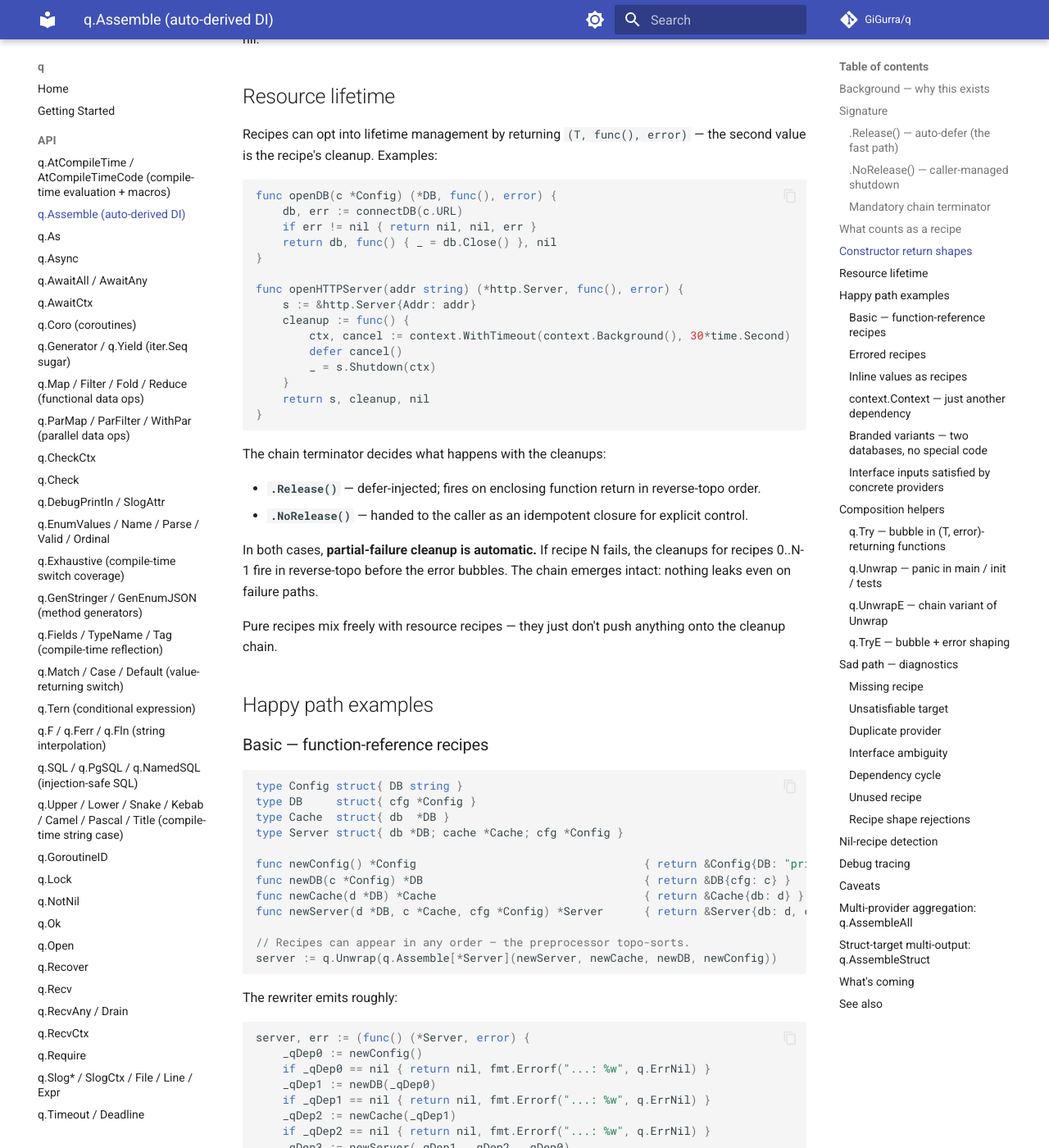
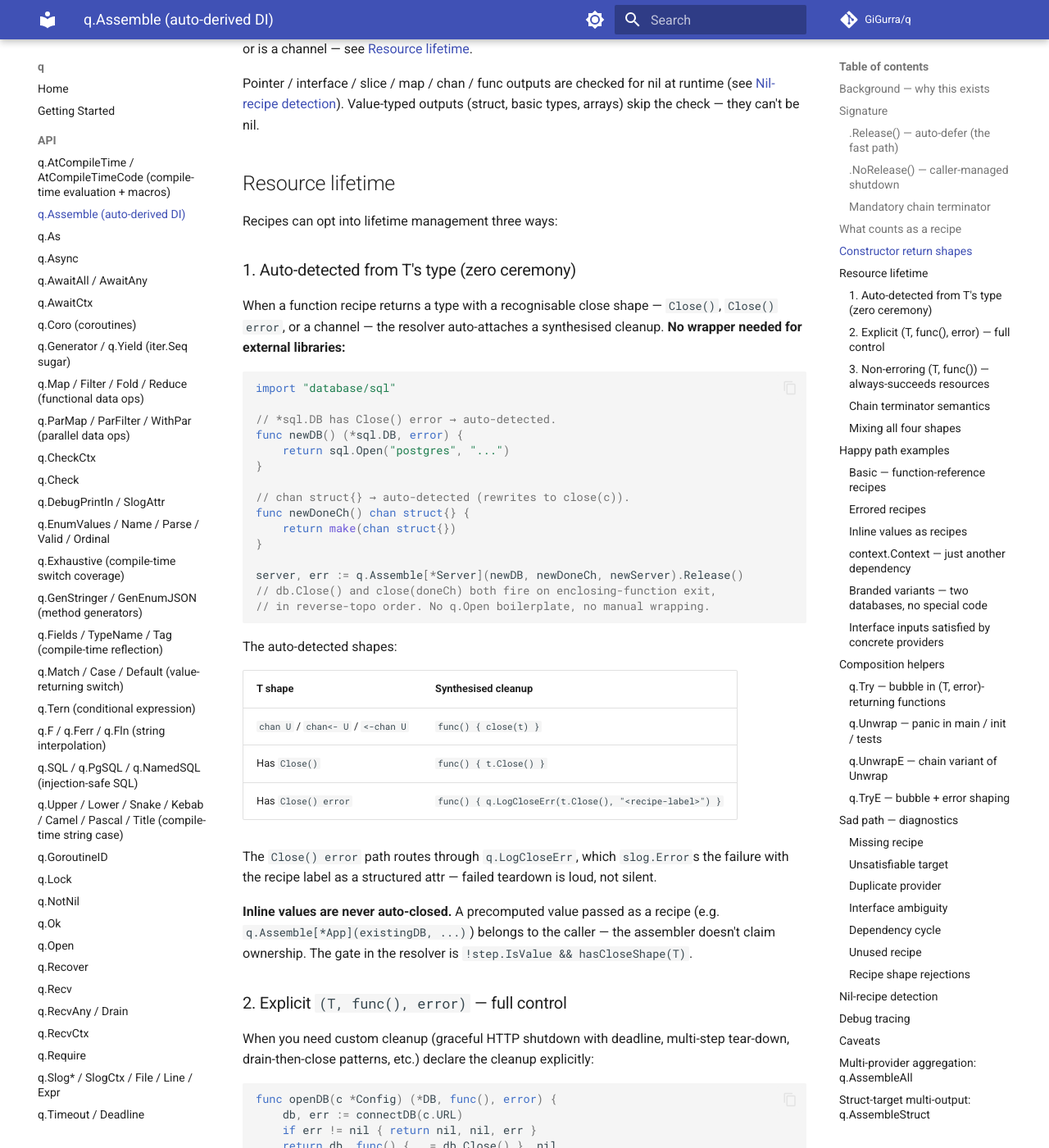
Before and after one commit to GiGurra/q, an MkDocs documentation site: the page built from docs/api/assemble.md, in a window 1280 px wide and 1400 px high, scrolled down 3068 px. Shown: the whole window at 82% size. Built offline with MkDocs 1.6.1 and Material for MkDocs 9.7.7, drawn with Linux system fonts in a browser that asks for light colours; comment, search, counter and statistics services are not loaded; some of the changed text lies outside the part shown.

Commit message:
docs(assemble): document auto-detect cleanup + (T, func()) recipe shape
Resource lifetime section now covers:
- Auto-detected cleanups from T's type (Close() / Close() error /
  channel) for function recipes — external libs participate without
  wrapping.
- Inline-value protection (never auto-closed; user-owned).
- LogCloseErr error-path semantics (slog, not silent).
- (T, func()) non-erroring resource recipe.
- Mixing all four recipe shapes in one assembly.

Constructor return shapes table updated to include the new (T, func())
form alongside (T, func(), error).

Co-Authored-By: Claude Opus 4.7 (1M context) <noreply@anthropic.com>

````diff
--- a/docs/api/assemble.md
+++ b/docs/api/assemble.md
@@ -93,15 +93,57 @@ NewX() Ifc                  // interface
 NewX() (X, error)           // value type with error path
 NewX() (*X, error)          // pointer with error path
 NewX() (Ifc, error)         // interface with error path
-NewX() (*X, func(), error)  // pointer resource recipe — explicit cleanup
+NewX() (*X, func())         // non-erroring resource — explicit cleanup, no error
+NewX() (Ifc, func())        // interface non-erroring resource
+NewX() (*X, func(), error)  // resource recipe — explicit cleanup with error path
 NewX() (Ifc, func(), error) // interface resource recipe — also valid
 ```
+
+Any of these can also gain auto-detected cleanup if T has a `Close()` / `Close() error` method or is a channel — see [Resource lifetime](#resource-lifetime).
 
 Pointer / interface / slice / map / chan / func outputs are checked for nil at runtime (see [Nil-recipe detection](#nil-recipe-detection)). Value-typed outputs (struct, basic types, arrays) skip the check — they can't be nil.
 
 ## Resource lifetime
 
-Recipes can opt into lifetime management by returning `(T, func(), error)` — the second value is the recipe's cleanup. Examples:
+Recipes can opt into lifetime management three ways:
+
+### 1. Auto-detected from T's type (zero ceremony)
+
+When a function recipe returns a type with a recognisable close shape — `Close()`, `Close() error`, or a channel — the resolver auto-attaches a synthesised cleanup. **No wrapper needed for external libraries:**
+
+```go
+import "database/sql"
+
+// *sql.DB has Close() error → auto-detected.
+func newDB() (*sql.DB, error) {
+    return sql.Open("postgres", "...")
+}
+
+// chan struct{} → auto-detected (rewrites to close(c)).
+func newDoneCh() chan struct{} {
+    return make(chan struct{})
+}
+
+server, err := q.Assemble[*Server](newDB, newDoneCh, newServer).Release()
+// db.Close() and close(doneCh) both fire on enclosing-function exit,
+// in reverse-topo order. No q.Open boilerplate, no manual wrapping.
+```
+
+The auto-detected shapes:
+
+| T shape                       | Synthesised cleanup                                              |
+|-------------------------------|------------------------------------------------------------------|
+| `chan U` / `chan<- U` / `<-chan U` | `func() { close(t) }`                                            |
+| Has `Close()`                 | `func() { t.Close() }`                                           |
+| Has `Close() error`           | `func() { q.LogCloseErr(t.Close(), "<recipe-label>") }`          |
+
+The `Close() error` path routes through `q.LogCloseErr`, which `slog.Error`s the failure with the recipe label as a structured attr — failed teardown is loud, not silent.
+
+**Inline values are never auto-closed.** A precomputed value passed as a recipe (e.g. `q.Assemble[*App](existingDB, ...)`) belongs to the caller — the assembler doesn't claim ownership. The gate in the resolver is `!step.IsValue && hasCloseShape(T)`.
+
+### 2. Explicit `(T, func(), error)` — full control
+
+When you need custom cleanup (graceful HTTP shutdown with deadline, multi-step tear-down, drain-then-close patterns, etc.) declare the cleanup explicitly:
 
 ```go
 func openDB(c *Config) (*DB, func(), error) {
@@ -121,14 +163,46 @@ func openHTTPServer(addr string) (*http.Server, func(), error) {
 }
 ```
 
-The chain terminator decides what happens with the cleanups:
+If the explicit cleanup is `nil` on the success path, it's silently skipped — useful for "sometimes-cleanup" recipes.
+
+### 3. Non-erroring `(T, func())` — always-succeeds resources
+
+For ctors that genuinely can't fail (test fixtures, in-memory stores, recipes that spawn a goroutine and return a stop signal), the error slot is noise. Use the 2-return resource shape:
+
+```go
+func newWorker() (*Worker, func()) {
+    w := &Worker{}
+    stop := make(chan struct{})
+    go w.run(stop)
+    return w, func() { close(stop); w.wait() }
+}
+
+func newInMemStore() (*Store, func()) {
+    s := newStore()
+    return s, func() { s.clear() }
+}
+```
+
+### Chain terminator semantics
+
+Whether the cleanup is auto-detected or explicit, the chain terminator decides what happens with it:
 
 - **`.Release()`** — defer-injected; fires on enclosing function return in reverse-topo order.
 - **`.NoRelease()`** — handed to the caller as an idempotent closure for explicit control.
 
 In both cases, **partial-failure cleanup is automatic.** If recipe N fails, the cleanups for recipes 0..N-1 fire in reverse-topo before the error bubbles. The chain emerges intact: nothing leaks even on failure paths.
 
-Pure recipes mix freely with resource recipes — they just don't push anything onto the cleanup chain.
+### Mixing all four shapes
+
+A single `q.Assemble` call can mix:
+
+- Pure recipes: `func newConfig() *Config` (no cleanup).
+- Errored recipes: `func newDecoder() (*Decoder, error)` (no cleanup unless T has a close shape — then auto-detect).
+- Explicit resource recipes: `func openHTTPServer(addr string) (*http.Server, func(), error)` (cleanup from the recipe).
+- Non-erroring resource recipes: `func newWorker() (*Worker, func())` (cleanup from the recipe).
+- Inline values: `cfg`, `existingDB` (no cleanup, ever — caller-owned).
+
+Each pushes (or doesn't push) a cleanup onto the chain in topo order; teardown reverses it.
 
 ## Happy path examples
 
````
